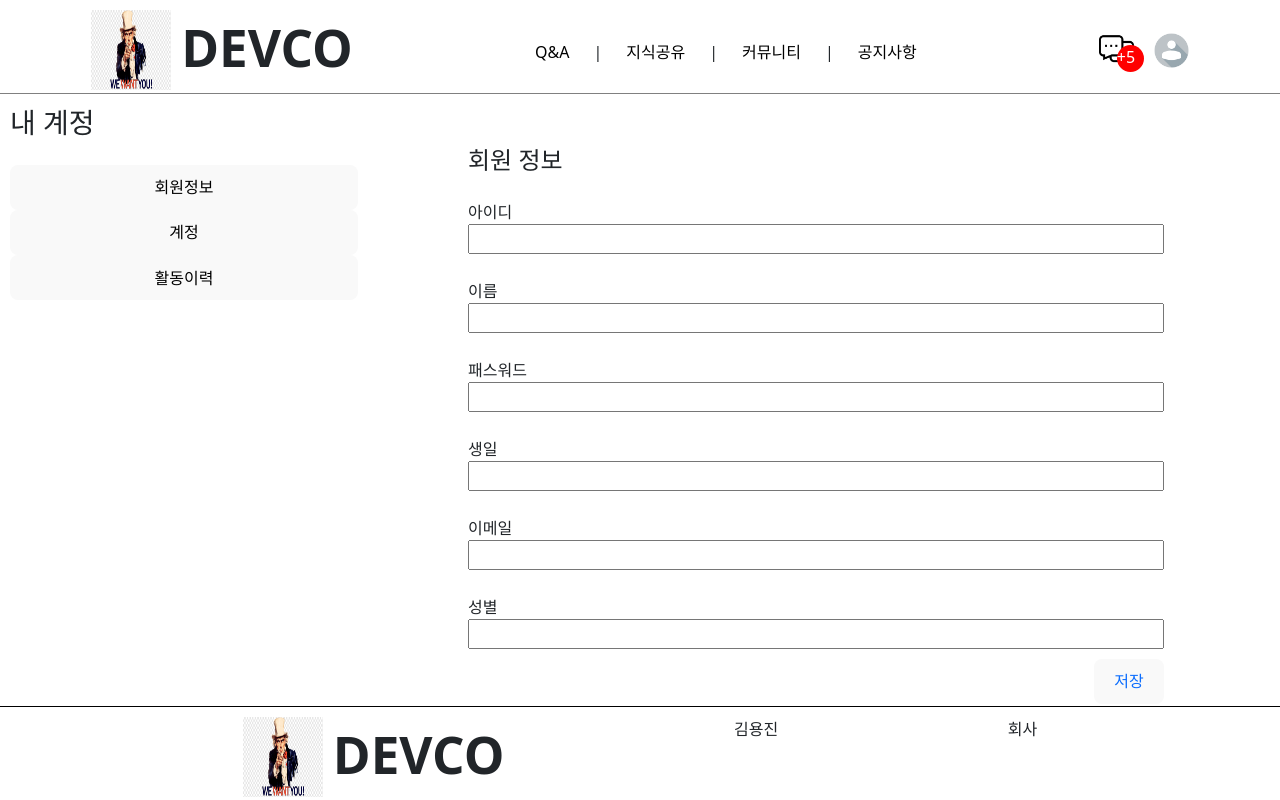
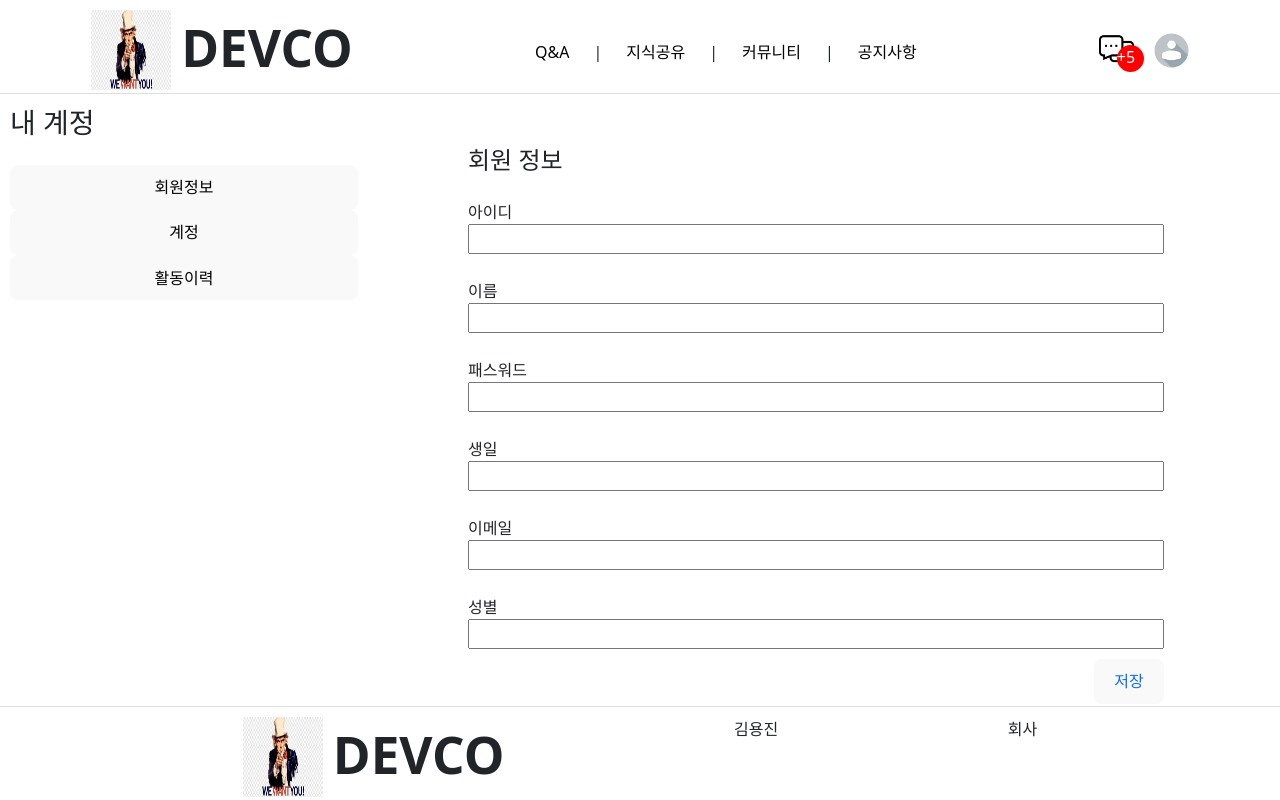
Before and after one commit to YongJinKim4827/DevCo, a React (Vite) app in the folder front-end/: page /user in a window 1280 px wide. Built offline with nearby package versions, Linux system fonts and the light colour scheme; a small style sheet from the web is missing.

Commit message:
css 정리

```diff
--- a/front-end/src/common/Footer.jsx
+++ b/front-end/src/common/Footer.jsx
@@ -3,7 +3,7 @@ import logoImg from '../assets/img/uncle-sam.png';
 
 const Footer = () => {
   return (
-    <div style={{height : "100px", borderTop : '1px solid black', display : "flex", justifyContent:"center", flex : "0.1"}}>
+    <div className='div-footer-wrapper'>
       <div style={{display : "flex", justifyContent:"space-around", width : "80vw", maxWidth : "1500px", marginTop : "10px"}}>
         <div>
           <div className='div-header-logo'>
--- a/front-end/src/common/Header.jsx
+++ b/front-end/src/common/Header.jsx
@@ -24,7 +24,7 @@ const Header = () => {
   }
 
   return (
-    <div className='div-header-wrapper' style={{flex : "0.1"}}>
+    <div className='div-header-wrapper'>
       <div className='div-header-logo' onClick={moveMainPage}>
         <img src={logoImg}
                         style={{width : "80px", height : "80px", marginBottom : "3px"}}
@@ -61,6 +61,7 @@ const Header = () => {
             <li><button className='dropdown-item' style={{borderRadius : '0px'}} onClick={moveAccountInfoPage}>내 계정</button></li>
             <li><button className='dropdown-item' style={{borderRadius : '0px'}} onClick={moveUserInfoPage}>내 정보</button></li>
             <li><button className='dropdown-item' style={{borderRadius : '0px'}}>로그아웃</button></li>
+            <li><button className='dropdown-item' style={{borderRadius : '0px'}} onClick={() => navigation("/login")}>로그인</button></li>
           </ul>
         </div>
       </div>
--- a/front-end/src/common/common.css
+++ b/front-end/src/common/common.css
@@ -1,10 +1,15 @@
+/*
+*   Header
+*/
 .div-header-wrapper {
     display: flex;
     justify-content: space-around;
     height: 90px;
     margin-top: 10px;
-    border-bottom: 1px solid gray;
+    border-bottom: 1px solid #DCDEE1;
     min-width: 450px;
+    max-height: 84px;
+    flex: 0.1;
     /* max-width: 900px; */
 }
 
@@ -54,3 +59,15 @@
     color: white;
     font-weight: bolder;
 }
+
+/*
+*   Footer
+*/
+.div-footer-wrapper {
+    display: flex;
+    flex : 0.1;
+    justify-content: center;
+    height: 100px;
+    border-top: 1px solid #DCDEE1;
+
+}
```
